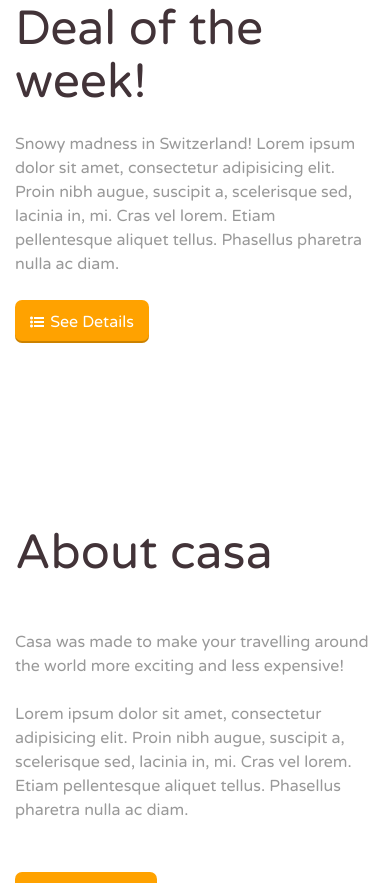
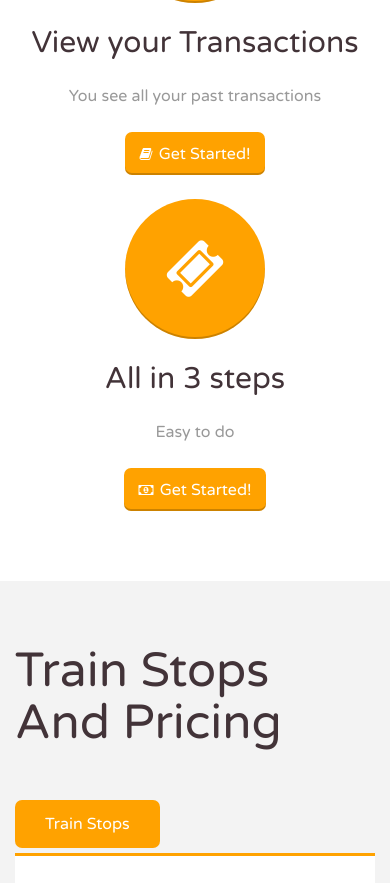
Before and after one commit to abugasavio/lipame, a Django app: page /accounts/password/reset/ in a window 390 px wide. Shown: the part 1167-2050 px from the top of the page. Run offline with Django 3.2, Linux system fonts and the light colour scheme; parts of the project's set-up code (start-up, migrations or seed data) failed here and were passed over; some libraries are stand-ins or nearby versions.

Commit message:
update to the template

```diff
--- a/lipame/templates/base.html
+++ b/lipame/templates/base.html
@@ -48,133 +48,161 @@
 
         </div>
       </div>
-  </div>
-  </section>
+  {% if not request.user.is_authenticated %}
   <!-- CONTENT SECTION : end -->
-
-  <!-- CONTENT SECTION : begin -->
-  <section class="content-section deal">
+  <!-- CONTENT SECTION - SERVICES : begin -->
+			<section class="content-section services">
 				<div class="container">
 					<div class="row">
-        <div class="col-sm-3">
+						<div class="col-sm-4">
 
-          <p><img src="dummies/content_img_02.jpg" alt="" class="rounded-shadow"></p>
+							<!-- SERVICE 1 : begin -->
+							<div class="service-container">
+								<p class="service-icon"><i class="fa fa-money"></i></p>
+								<h3 class="service-title">Buy your Train Ticket</h3>
+								<p>Using LipaME you can your tickets using your phone</p>
+								<p><a href="#" class="button"><i class="fa fa-refresh"></i> Get Started!</a></p>
+							</div>
+							<!-- SERVICE 1 : end -->
 
 						</div>
-        <div class="col-sm-9">
+						<div class="col-sm-4">
 
-          <h2>Deal of the week!</h2>
-          <p>Snowy madness in Switzerland! Lorem ipsum dolor sit amet, consectetur adipisicing elit. Proin nibh augue, suscipit
-            a, scelerisque sed, lacinia in, mi. Cras vel lorem. Etiam pellentesque aliquet tellus. Phasellus pharetra nulla
-            ac diam.</p>
-          <p class="cta-button">
-            <a href="#" class="button"><i class="fa fa-list-ul"></i> See Details</a>
-          </p>
+							<!-- SERVICE 2 : begin -->
+							<div class="service-container">
+								<p class="service-icon"><i class="fa fa-list"></i></p>
+								<h3 class="service-title">View your Transactions</h3>
+								<p>You see all your past transactions</p>
+								<p><a href="#" class="button"><i class="fa fa-book"></i> Get Started!</a></p>
+							</div>
+							<!-- SERVICE 2 : end -->
+
+						</div>
+						<div class="col-sm-4">
+
+							<!-- SERVICE 3 : begin -->
+							<div class="service-container">
+								<p class="service-icon"><i class="fa fa-ticket"></i></p>
+								<h3 class="service-title">All in 3 steps</h3>
+								<p>Easy to do</p>
+								<p><a href="#" class="button"><i class="fa fa-money"></i> Get Started!</a></p>
+							</div>
+							<!-- SERVICE 3 : end -->
 
 						</div>
 					</div>
 				</div>
 			</section>
-  <!-- CONTENT SECTION : end -->
+      <!-- BROWSE : begin -->
+			<section id="browse">
+				<div class="container">
+					<h2>Train Stops And Pricing</h2>
+					<div class="browse-inner">
+						<div class="tabs-container">
+							<ul class="custom-list tab-title-list">
+								<li class="tab-title active"><a href="#top-destinations">Train Stops</a></li>
+							</ul>
+							<ul class="custom-list tab-content-list browse-contents">
+								<li class="tab-content">
+
+								</li>
+								<li class="tab-content active">
+
+									<!-- BROWSE DESTINATIONS : begin -->
+									<div class="browse-destinations">
+
+										<div class="row">
+											<div class="col-sm-4">
+
+												<!-- TOP DESTINATION 1 : begin -->
+												<div class="top-destination">
+													<img class="destination-thumb" src="dummies/top_destination_01.jpg" alt="">
+													<div class="top-destination-inner">
+														<h3>London</h3>
+													</div>
+												</div>
+												<!-- TOP DESTINATION 1 : end -->
+
+											</div>
+											<div class="col-sm-4">
+
+												<!-- TOP DESTINATION 2 : begin -->
+												<div class="top-destination">
+													<img class="destination-thumb" src="dummies/top_destination_02.jpg" alt="">
+													<div class="top-destination-inner">
+														<h3>New York</h3>
+													</div>
+												</div>
+												<!-- TOP DESTINATION 2 : end -->
+
+											</div>
+											<div class="col-sm-4">
+
+												<!-- TOP DESTINATION 3 : begin -->
+												<div class="top-destination">
+													<img class="destination-thumb" src="dummies/top_destination_03.jpg" alt="">
+													<div class="top-destination-inner">
+														<h3>Paris</h3>
+													</div>
+												</div>
+												<!-- TOP DESTINATION 3 : end -->
+
+											</div>
+										</div>
+										<div class="row">
+											<div class="col-sm-4">
+
+												<!-- TOP DESTINATION 4 : begin -->
+												<div class="top-destination">
+													<img class="destination-thumb" src="dummies/top_destination_04.jpg" alt="">
+													<div class="top-destination-inner">
+														<h3>Rome</h3>
+													</div>
+												</div>
+												<!-- TOP DESTINATION 4 : end -->
+
+											</div>
+											<div class="col-sm-4">
+
+												<!-- TOP DESTINATION 5 : begin -->
+												<div class="top-destination">
+													<img class="destination-thumb" src="dummies/top_destination_05.jpg" alt="">
+													<div class="top-destination-inner">
+														<h3>Dubai</h3>
+													</div>
+												</div>
+												<!-- TOP DESTINATION 5 : end -->
+
+											</div>
+											<div class="col-sm-4">
+
+												<!-- TOP DESTINATION 6 : begin -->
+												<div class="top-destination">
+													<img class="destination-thumb" src="dummies/top_destination_06.jpg" alt="">
+													<div class="top-destination-inner">
+														<h3>Tokyo</h3>
+													</div>
+												</div>
+												<!-- TOP DESTINATION 6 : end -->
+
+											</div>
+										</div>
+
+									</div>
+									<!-- BROWSE DESTINATIONS : end -->
+
+								</li>
+								<li class="tab-content">
 
 
-  <!-- CONTENT SECTION : begin -->
-  <section class="content-section">
-    <div class="container">
-      <div class="row">
-        <div class="col-sm-6">
-
-          <h2>About casa</h2>
-          <p>Casa was made to make your travelling around the world more exciting and less expensive!</p>
-          <p>Lorem ipsum dolor sit amet, consectetur adipisicing elit. Proin nibh augue, suscipit a, scelerisque sed, lacinia
-            in, mi. Cras vel lorem. Etiam pellentesque aliquet tellus. Phasellus pharetra nulla ac diam.</p>
-          <p class="cta-button">
-            <a href="#" class="button"><i class="fa fa-heart"></i> Get Started!</a>
-          </p>
-
-        </div>
-        <div class="col-sm-6">
-
-          <p><img src="dummies/content_img_01.jpg" alt=""></p>
-
+								</li>
+							</ul>
 						</div>
 					</div>
 				</div>
 			</section>
-  <!-- CONTENT SECTION : end -->
-
-  </div>
-  <!-- CORE : end -->
-  <!-- NAVIGATION : begin -->
-
-  <!-- TESTIMONIALS : end -->
-
-  <!-- BOTTOM PANEL : begin -->
-  <aside id="bottom-panel">
-    <div class="container">
-      <div class="row">
-        <div class="col-sm-3">
-
-          <!-- ABOUT WIDGET : begin -->
-          <div class="widget about-widget">
-            <div class="widget-content">
-              <p><img src="dummies/logo_footer.png" alt="Casa"></p>
-              <p>Casa is a modern way of planning and spending your vacation. Enjoy your holiday the best you can!</p>
-            </div>
-          </div>
-          <!-- ABOUT WIDGET : end -->
-
-        </div>
-        <div class="col-sm-3">
-
-          <!-- LINKS WIDGET : begin -->
-          <div class="widget links-widget">
-            <h3 class="widget-title"><span>Quick Links</span></h3>
-            <div class="widget-content">
-              <div class="row">
-                <div class="col-md-6">
-                  <ul class="custom-list">
-                    <li><a href="#">Home</a></li>
-                    <li><a href="#">Browse</a></li>
-                    <li><a href="#">About Us</a></li>
-                  </ul>
-                </div>
-                <div class="col-md-6">
-                  <ul class="custom-list">
-                    <li><a href="#">Register</a></li>
-                    <li><a href="#">Login</a></li>
-                    <li><a href="#">Add Offer</a></li>
-                  </ul>
-                </div>
-              </div>
-            </div>
-          </div>
-          <!-- LINKS WIDGET : end -->
-
-        </div>
-
-        <!-- NEWSLETTER WIDGET : begin -->
-        <div class="widget newsletter-widget">
-          <h3 class="widget-title"><span>Newsletter</span></h3>
-          <div class="widget-content">
-            <p>Sign up for our newsletter!</p>
-            <form class="default-form" action="index.html">
-              <p class="alert-message warning"><i class="ico fa fa-exclamation-circle"></i> Valid email is required!</p>
-              <div class="input-group">
-                <input class="required email" type="text" placeholder="Email address ...">
-                <button><i class="fa fa-plus-circle"></i></button>
-              </div>
-            </form>
-          </div>
-        </div>
-        <!-- NEWSLETTER WIDGET : end -->
-
-      </div>
-    </div>
-    </div>
-  </aside>
-  <!-- BOTTOM PANEL : end -->
-
+			<!-- BROWSE : end -->
+{% endif %}
   <!-- FOOTER : begin -->
   <footer id="footer">
     <div class="container">
--- a/lipame/templates/partials/header.html
+++ b/lipame/templates/partials/header.html
@@ -6,7 +6,7 @@
 
 					<!-- HEADER BRANDING : begin -->
 					<div class="header-branding">
-						<a href="#"><img src="dummies/logo.png" alt="LipaME"></a>
+            LipaME
 					</div>
 					<!-- HEADER BRANDING : end -->
 
@@ -17,8 +17,11 @@
 						<div class="header-tools">
 
 							<!-- HEADER REGISTER : begin -->
+
 							<div class="header-register">
+                {% if not request.user.is_authenticated %}
 								<button class="header-btn"><a href="{% url 'account_signup' %}"><i class="fa fa-plus-circle"></i> Register</a></button>
+                {% endif %}
 							</div>
 							<!-- HEADER REGISTER : end -->
 
@@ -27,7 +30,7 @@
 							<!-- HEADER LOGIN : end -->
               {% if request.user.is_authenticated %}
 							<!-- HEADER ADD OFFER : begin -->
-							<span class="header-add-offer"><a href="#" class="button"><i class="fa fa-plus"></i> Logout</a></span>
+							<span class="header-add-offer"><a href="{% url 'account_logout' %}" class="button"><i class="fa fa-plus"></i> Logout</a></span>
 							<!-- HEADER ADD OFFER : end -->
               {% else %}
               <span><a class="button" href="{% url 'account_login' %}"><i class="fa fa-power-off"></i> Login</a></span>
@@ -38,10 +41,6 @@
 					</div>
 					<!-- HEADER NAVBAR : end -->
 
-					<!-- SEARCH TOGGLE : begin -->
-					<button class="search-toggle button"><i class="fa fa-search"></i></button>
-					<!-- SEARCH TOGGLE : end -->
-
 					<!-- NAVBAR TOGGLE : begin -->
 					<button class="navbar-toggle button"><i class="fa fa-bars"></i></button>
 					<!-- NAVBAR TOGGLE : end -->
```
Lines whose indentation alone changed are shown as unchanged.
